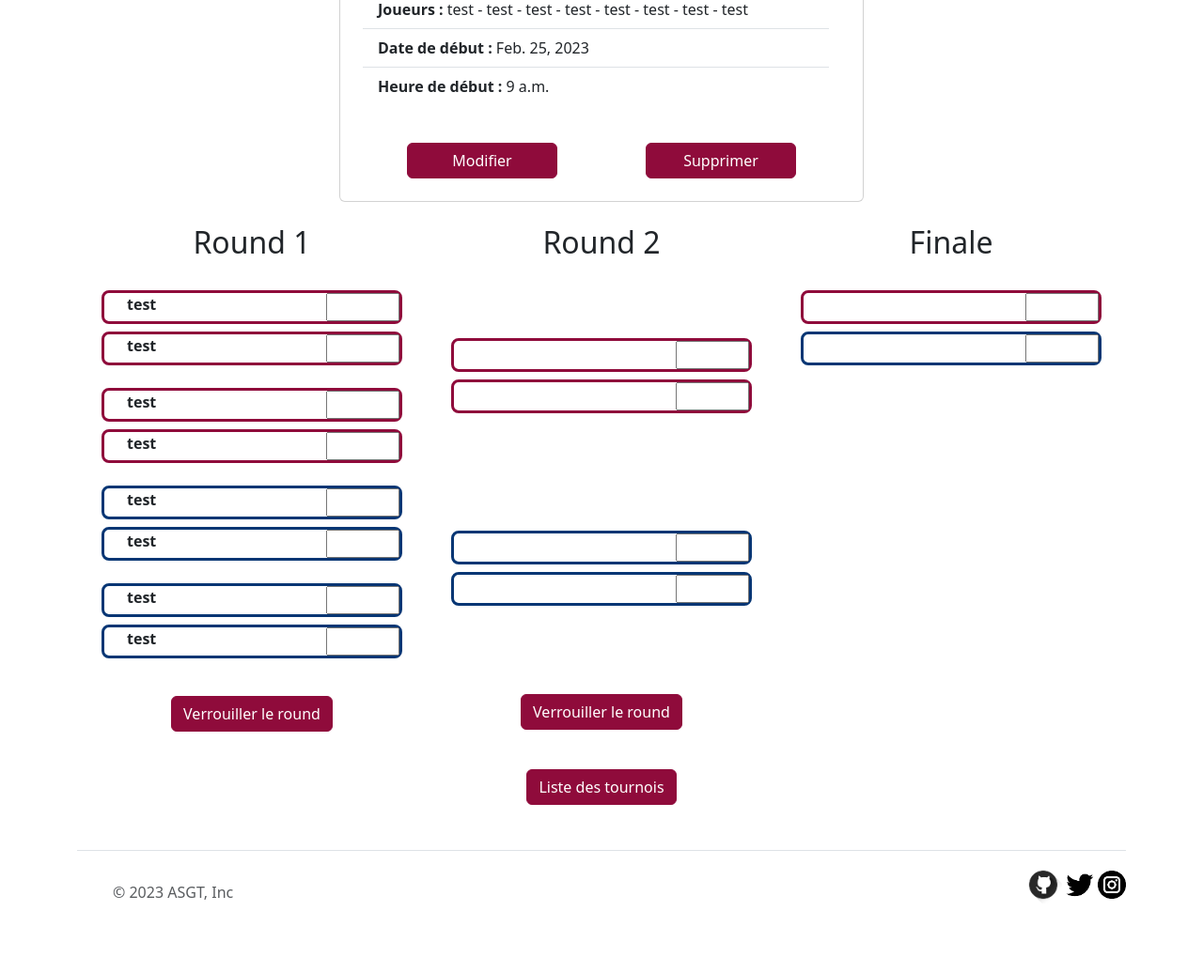
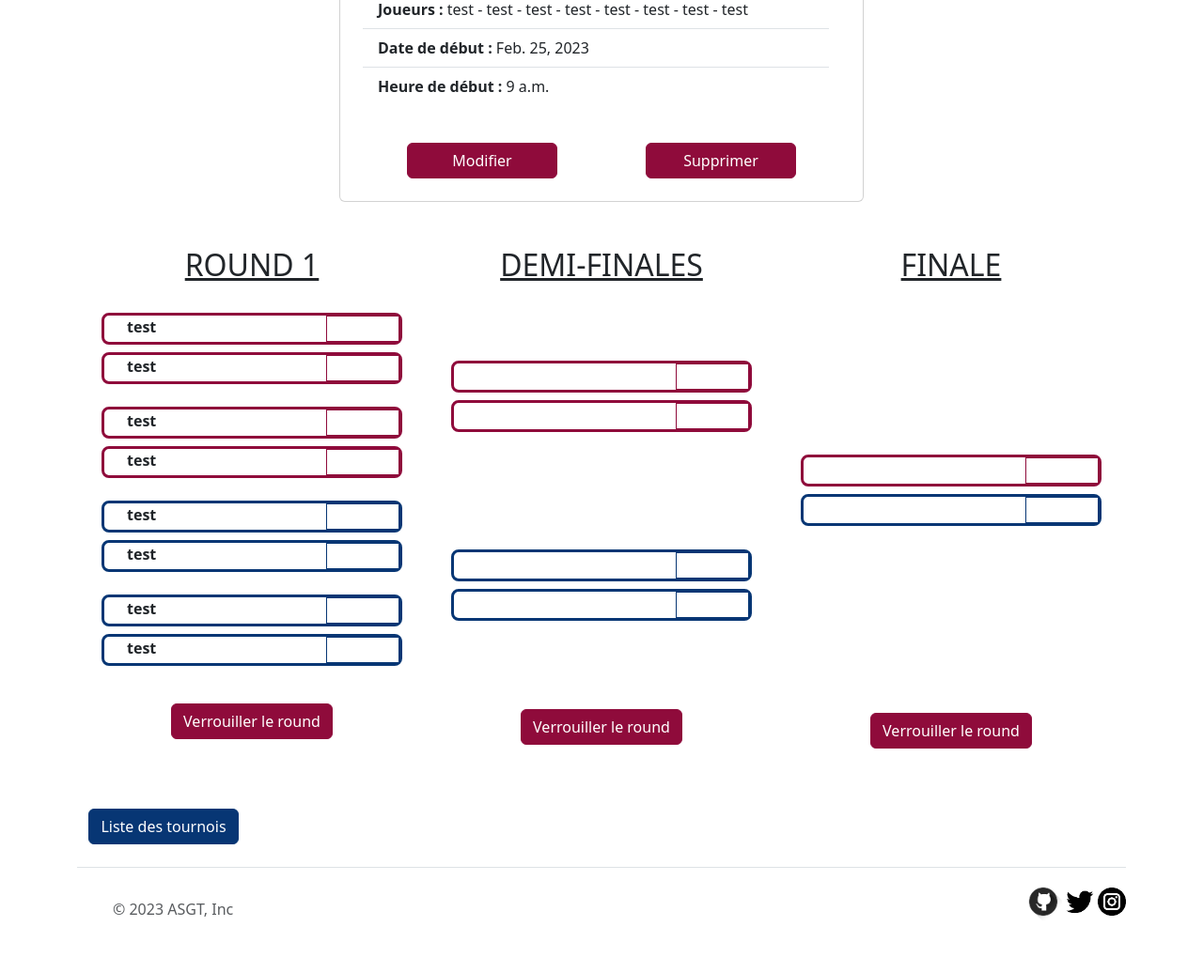
Before and after one commit to Rbrogniez/ASGT, a Django app: page /tournois/1/ in a window 1280 px wide. Shown: the part 845-1881 px from the top of the page at 94% size. Before the commit the page ends 1805 px from the top, so only its background shows below. Run offline with Django 4.2, Linux system fonts and the light colour scheme; data comes from the database, SQL or seed files in the repository.

Commit message:
Change color of some buttons (return tournaments list) & adjustement about tournament tree CSS

```diff
--- a/ASGT/tournaments/static/tournaments/script.js
+++ b/ASGT/tournaments/static/tournaments/script.js
@@ -96,7 +96,7 @@ function DefinePlayersR2() {
     document.getElementById("player-r2-m2-p4").innerHTML = players_name[7]
   }
 
-};
+}
 
 function DefinePlayersFinale() {
   var players_name = GetPlayerNameR2();
--- a/ASGT/tournaments/static/tournaments/styles.css
+++ b/ASGT/tournaments/static/tournaments/styles.css
@@ -54,6 +54,8 @@
 
 .btn-return-tournament{
     width: 10rem !important;
+    background-color: #073674;
+    border-color: #073674;
 }
 
 .btn-link{
@@ -87,6 +89,24 @@
     margin-top: 125px;
 }
 
+.finale-margin{
+    margin-top: 175px;
+}
+
 .btn-round-2{
     margin-top: 70px;
 }
+
+.btn-round-finale{
+    margin-top: 175px;
+}
+
+.tb-input{
+    border: 0.5px solid #8f0b3b;
+    text-align: center;
+}
+
+.bb-input{
+    border: 0.5px solid #073674;
+    text-align: center;
+}
--- a/ASGT/tournaments/templates/tournaments/tournament_detail.html
+++ b/ASGT/tournaments/templates/tournaments/tournament_detail.html
@@ -26,51 +26,51 @@
   </div>
 </div>
 
-<div class="container">
+<div class="container mt-5">
   <div class="row mt-4">
     <div class="col text-center">
-      <h2>Round 1</h2>
+      <h2><u>ROUND 1</u></h2>
       <div class="d-flex justify-content-center">
         <ul class="p-0">
           <div class="my-4">
             <li class="d-flex justify-content-between player tb text-decoration-none border border-3 rounded-3 m-2 width-li">
               <label class="ps-4" id="player-r1-m1-p1" for="r1-m1-p1"><strong>{{ tournament.player1 }}</strong></label>
-              <input class="w-25" id="score-r1-m1-p1" type="number" name="score" value="{{ score.player1 }}">
+              <input class="w-25 tb-input" id="score-r1-m1-p1" type="number" name="score" value="{{ score.player1 }}">
             </li>
             <li class="d-flex justify-content-between player tb text-decoration-none border border-3 rounded-3 m-2 width-li">
               <label class="ps-4" id="player-r1-m1-p2" for="r1-m1-p1"><strong>{{ tournament.player2 }}</strong></label>
-              <input class="w-25" id="score-r1-m1-p2" type="number" name="score" value="{{ score.player1 }}">
+              <input class="w-25 tb-input" id="score-r1-m1-p2" type="number" name="score" value="{{ score.player1 }}">
             </li>
           </div>
           <div class="my-4">
             <li
               class="d-flex justify-content-between player tb text-decoration-none border border-3 rounded-3 m-2 width-li">
               <label class="ps-4" id="player-r1-m2-p3" for="r1-m1-p1"><strong>{{ tournament.player3 }}</strong></label>
-              <input class="w-25" id="score-r1-m2-p3" type="number" name="score" value="{{ score.player3 }}">
+              <input class="w-25 tb-input" id="score-r1-m2-p3" type="number" name="score" value="{{ score.player3 }}">
             </li>
             <li class="d-flex justify-content-between player tb text-decoration-none border border-3 rounded-3 m-2 width-li">
               <label class="ps-4" id="player-r1-m2-p4" for="r1-m1-p1"><strong>{{ tournament.player4 }}</strong></label>
-              <input class="w-25" id="score-r1-m2-p4" type="number" name="score" value="{{ score.player4 }}">
+              <input class="w-25 tb-input" id="score-r1-m2-p4" type="number" name="score" value="{{ score.player4 }}">
             </li>
           </div class="my-4">
           <div>
             <li class="d-flex justify-content-between player bb text-decoration-none border border-3 rounded-3 m-2 width-li">
               <label class="ps-4" id="player-r1-m3-p5" for="r1-m1-p1"><strong>{{ tournament.player5 }}</strong></label>
-              <input class="w-25" id="score-r1-m3-p5" type="number" name="score" value="{{ score.player5 }}">
+              <input class="w-25 bb-input" id="score-r1-m3-p5" type="number" name="score" value="{{ score.player5 }}">
             </li>
             <li class="d-flex justify-content-between player bb text-decoration-none border border-3 rounded-3 m-2 width-li">
               <label class="ps-4" id="player-r1-m3-p6" for="r1-m1-p1"><strong>{{ tournament.player6 }}</strong></label>
-              <input class="w-25" id="score-r1-m3-p6" type="number" name="score" value="{{ score.player6 }}">
+              <input class="w-25 bb-input" id="score-r1-m3-p6" type="number" name="score" value="{{ score.player6 }}">
             </li>
           </div>
           <div class="my-4">
             <li class="d-flex justify-content-between player bb text-decoration-none border border-3 rounded-3 m-2 width-li">
               <label class="ps-4" id="player-r1-m4-p7" for="r1-m1-p1"><strong>{{ tournament.player7 }}</strong></label>
-              <input class="w-25" id="score-r1-m4-p7" type="number" name="score" value="{{ score.player7 }}">
+              <input class="w-25 bb-input" id="score-r1-m4-p7" type="number" name="score" value="{{ score.player7 }}">
             </li>
             <li class="d-flex justify-content-between player bb text-decoration-none border border-3 rounded-3 m-2 width-li">
               <label class="ps-4" id="player-r1-m4-p8" for="r1-m1-p1"><strong>{{ tournament.player8 }}</strong></label>
-              <input class="w-25" id="score-r1-m4-p8" type="number" name="score" value="{{ score.player8 }}">
+              <input class="w-25 bb-input" id="score-r1-m4-p8" type="number" name="score" value="{{ score.player8 }}">
             </li>
           </div>
         </ul>
@@ -78,27 +78,27 @@
       <input type="submit" class="btn btn-primary" onclick="DefinePlayersR2()" value="Verrouiller le round">
     </div>
     <div class="col text-center">
-      <h2>Round 2</h2>
+      <h2><u>DEMI-FINALES</u></h2>
       <div class="d-flex justify-content-center">
         <ul class="p-0">
           <div class="round2-m1-margin">
             <li class="d-flex justify-content-between player tb text-decoration-none border border-3 rounded-3 m-2 width-li">
               <strong><label class="ps-4" id="player-r2-m1-p1"></label></strong>
-              <input class="w-25" id="score-r2-m1-p1" type="number" name="score" value="{{ score.player1 }}">
+              <input class="w-25 tb-input" id="score-r2-m1-p1" type="number" name="score" value="{{ score.player1 }}">
             </li>
             <li class="d-flex justify-content-between player tb text-decoration-none border border-3 rounded-3 m-2 width-li">
               <strong><label class="ps-4" id="player-r2-m1-p2"></label></strong>
-              <input class="w-25" id="score-r2-m1-p2" type="number" name="score" value="{{ score.player1 }}">
+              <input class="w-25 tb-input" id="score-r2-m1-p2" type="number" name="score" value="{{ score.player1 }}">
             </li>
           </div>
           <div class="round2-m2-margin">
             <li class="d-flex justify-content-between player bb text-decoration-none border border-3 rounded-3 m-2 width-li">
               <strong><label class="ps-4" id="player-r2-m2-p3"></label></strong>
-              <input class="w-25" id="score-r2-m2-p3" type="number" name="score" value="{{ score.player3 }}">
+              <input class="w-25 bb-input" id="score-r2-m2-p3" type="number" name="score" value="{{ score.player3 }}">
             </li>
             <li class="d-flex justify-content-between player bb text-decoration-none border border-3 rounded-3 m-2 width-li">
               <strong><label class="ps-4" id="player-r2-m2-p4"></label></strong>
-              <input class="w-25" id="score-r2-m2-p4" type="number" name="score" value="{{ score.player4 }}">
+              <input class="w-25 bb-input" id="score-r2-m2-p4" type="number" name="score" value="{{ score.player4 }}">
             </li>
           </div>
         </ul>
@@ -106,27 +106,28 @@
       <input type="submit" class="btn btn-primary btn-round-2" onclick="DefinePlayersFinale()" value="Verrouiller le round">
     </div>
     <div class="col text-center">
-      <h2>Finale</h2>
+      <h2><u>FINALE</u></h2>
       <div class="d-flex justify-content-center">
       <ul class="p-0">
-        <div class="my-4">
+        <div class="finale-margin">
           <li class="d-flex justify-content-between player tb text-decoration-none border border-3 rounded-3 m-2 width-li">
             <strong><label class="ps-4" id="player-r3-m1-p1"></label></strong>
-            <input class="w-25" id="score-r3-m1-p1" type="number" name="score" value="{{ score.player1 }}">
+            <input class="w-25 tb-input" id="score-r3-m1-p1" type="number" name="score" value="{{ score.player1 }}">
           </li>
           <li class="d-flex justify-content-between player bb text-decoration-none border border-3 rounded-3 m-2 width-li">
             <strong><label class="ps-4" id="player-r3-m1-p2"></label></strong>
-            <input class="w-25" id="score-r3-m1-p2" type="number" name="score" value="{{ score.player1 }}">
+            <input class="w-25 bb-input" id="score-r3-m1-p2" type="number" name="score" value="{{ score.player1 }}">
           </li>
         </div>
       </ul>
     </div>
+    <input type="submit" class="btn btn-primary btn-round-finale" onclick="ShowWinner()" value="Verrouiller le round">
     </div>
   </div>
   </form>
 </div>
-<div class="container d-flex justify-content-center mt-3">
-  <button type="button" class="btn-return-tournament btn btn-primary my-4"><a class="btn-link"
+<div class="container mt-3">
+  <button type="button" class="btn-return-tournament btn btn-primary mt-5"><a class="btn-link"
       href="{% url 'tournament-list' %}">Liste des tournois</a></button>
 </div>
 {% endblock %}
```
